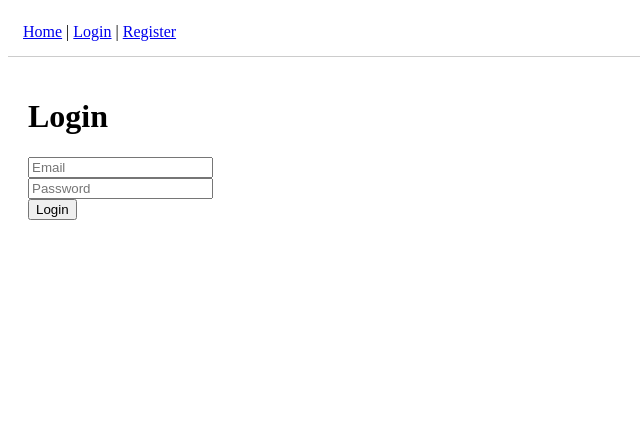
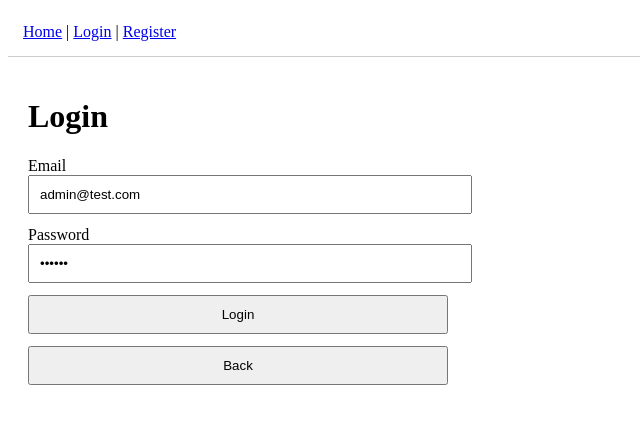
Before and after one commit to Reja1205/online-store, a Next.js app in the folder frontend/: page /login in a window 1280 px wide. Shown: the top 424 px of the page, without its empty margins (0-640 px from the left). Built offline with nearby package versions, Linux system fonts and the light colour scheme; no server answers.

Commit message:
“Update”

```diff
--- a/frontend/app/login/page.jsx
+++ b/frontend/app/login/page.jsx
@@ -3,62 +3,79 @@
 import { useState } from "react";
 import { useRouter } from "next/navigation";
 
-const API = process.env.NEXT_PUBLIC_API_URL;
+const API = process.env.NEXT_PUBLIC_API_URL || "http://localhost:4000";
 
 export default function LoginPage() {
   const router = useRouter();
 
-  const [email, setEmail] = useState("");
-  const [password, setPassword] = useState("");
+  const [email, setEmail] = useState("admin@test.com");
+  const [password, setPassword] = useState("123456");
+  const [loading, setLoading] = useState(false);
   const [error, setError] = useState("");
 
   const handleSubmit = async (e) => {
     e.preventDefault();
     setError("");
+    setLoading(true);
 
     try {
       const res = await fetch(`${API}/api/auth/login`, {
         method: "POST",
         headers: { "Content-Type": "application/json" },
-        credentials: "include",
+        credentials: "include", // ✅ cookie login
         body: JSON.stringify({ email, password }),
       });
 
       const data = await res.json();
 
       if (!res.ok) {
-        setError(data.message || "Login failed");
+        setError(data?.message || "Login failed");
         return;
       }
 
+      // go to profile so you can SEE it worked
       router.push("/profile");
-    } catch {
+      router.refresh();
+    } catch (err) {
       setError("Network error");
+    } finally {
+      setLoading(false);
     }
   };
 
   return (
-    <div style={{ padding: 20 }}>
+    <div style={{ padding: 20, maxWidth: 420 }}>
       <h1>Login</h1>
 
-      <form onSubmit={handleSubmit}>
+      <form onSubmit={handleSubmit} style={{ display: "grid", gap: 12 }}>
+        <div>
+          <label>Email</label>
           <input
-          placeholder="Email"
+            style={{ width: "100%", padding: 10 }}
             value={email}
             onChange={(e) => setEmail(e.target.value)}
           />
-        <br />
+        </div>
+
+        <div>
+          <label>Password</label>
           <input
+            style={{ width: "100%", padding: 10 }}
             type="password"
-          placeholder="Password"
             value={password}
             onChange={(e) => setPassword(e.target.value)}
           />
-        <br />
+        </div>
 
-        {error && <p style={{ color: "red" }}>{error}</p>}
+        {error && <p style={{ color: "red", margin: 0 }}>{error}</p>}
 
-        <button type="submit">Login</button>
+        <button type="submit" disabled={loading} style={{ padding: 10 }}>
+          {loading ? "Logging in..." : "Login"}
+        </button>
+
+        <button type="button" onClick={() => router.push("/")} style={{ padding: 10 }}>
+          Back
+        </button>
       </form>
     </div>
   );
```
Also changed, not shown: frontend/app/profile/page.jsx (+18 -15 lines), 2 other files (tests, documents, lock files or other folders). Lines whose indentation alone changed are shown as unchanged.
